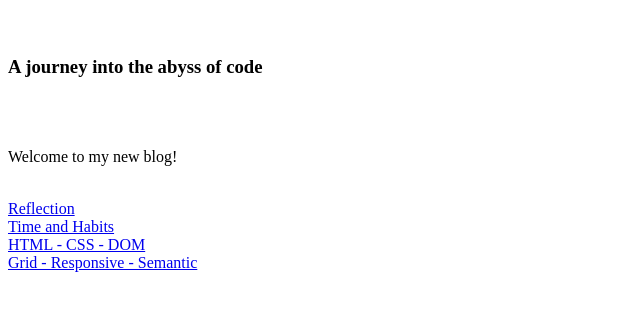
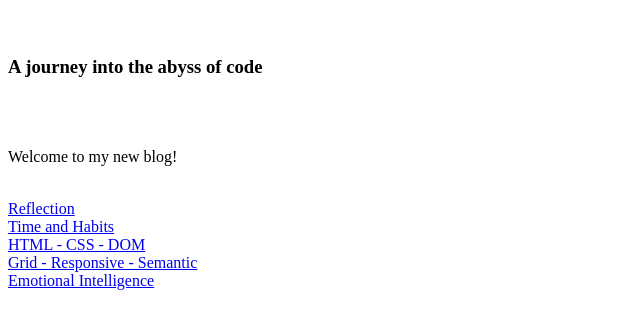
Before and after one commit to tealiie/tealiie-kahikatea.github.io, a plain HTML site: page index.html in a window 1280 px wide. Shown: the part 61-390 px from the top of the page, without its empty margins (0-640 px from the left). Drawn offline with Linux system fonts and the light colour scheme.

Commit message:
add EI blog to index

```diff
--- a/index.html
+++ b/index.html
@@ -19,7 +19,9 @@
 
     <a href="http://tealiie-kahikatea.github.io/blog/t2-html-css-dom-p1.html">HTML - CSS - DOM</a><br>
 
-    <a href="http://tealiie-kahikatea.github.io/blog/t2-html-css-dom-p2.html">Grid - Responsive - Semantic</a>
+    <a href="http://tealiie-kahikatea.github.io/blog/t2-html-css-dom-p2.html">Grid - Responsive - Semantic</a><br>
+
+    <a href="http://tealiie-kahikatea.github.io/blog/c2-emotional-intelligence.html">Emotional Intelligence</a>
 
 
 
```
